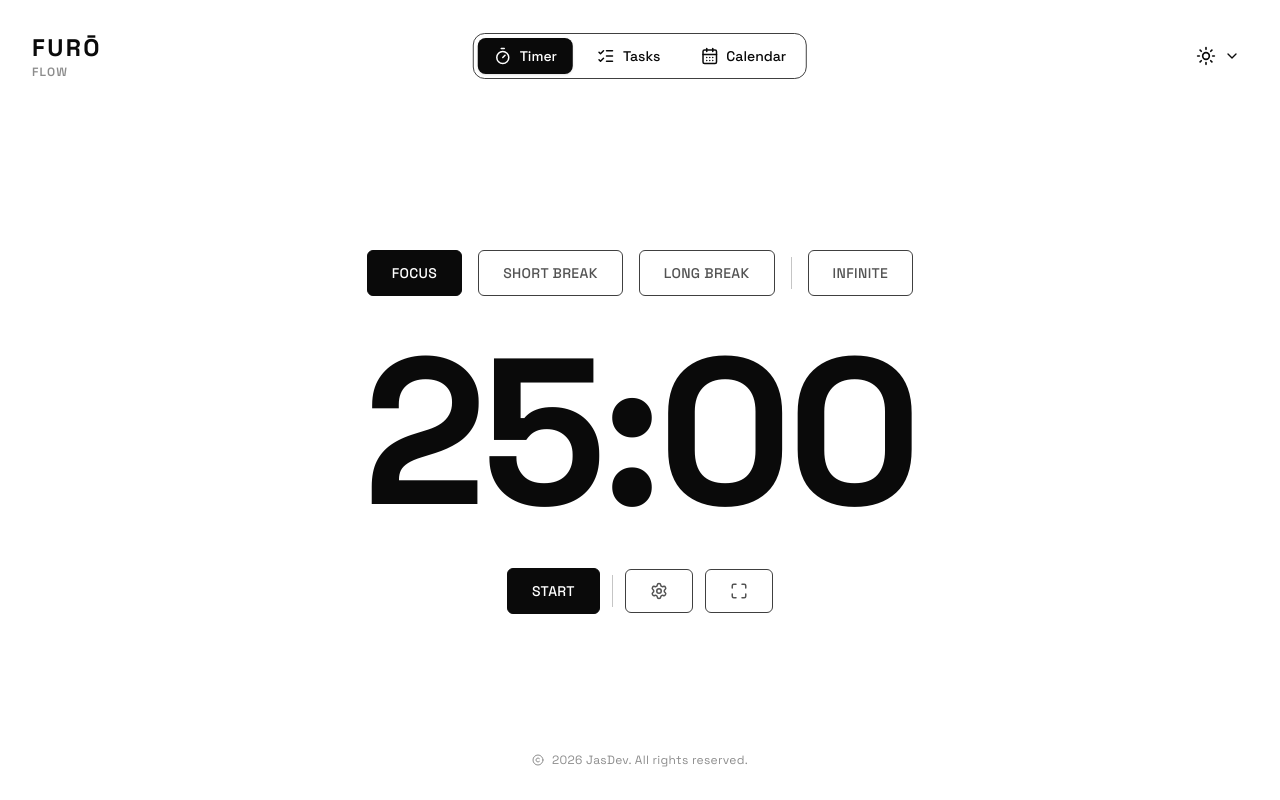
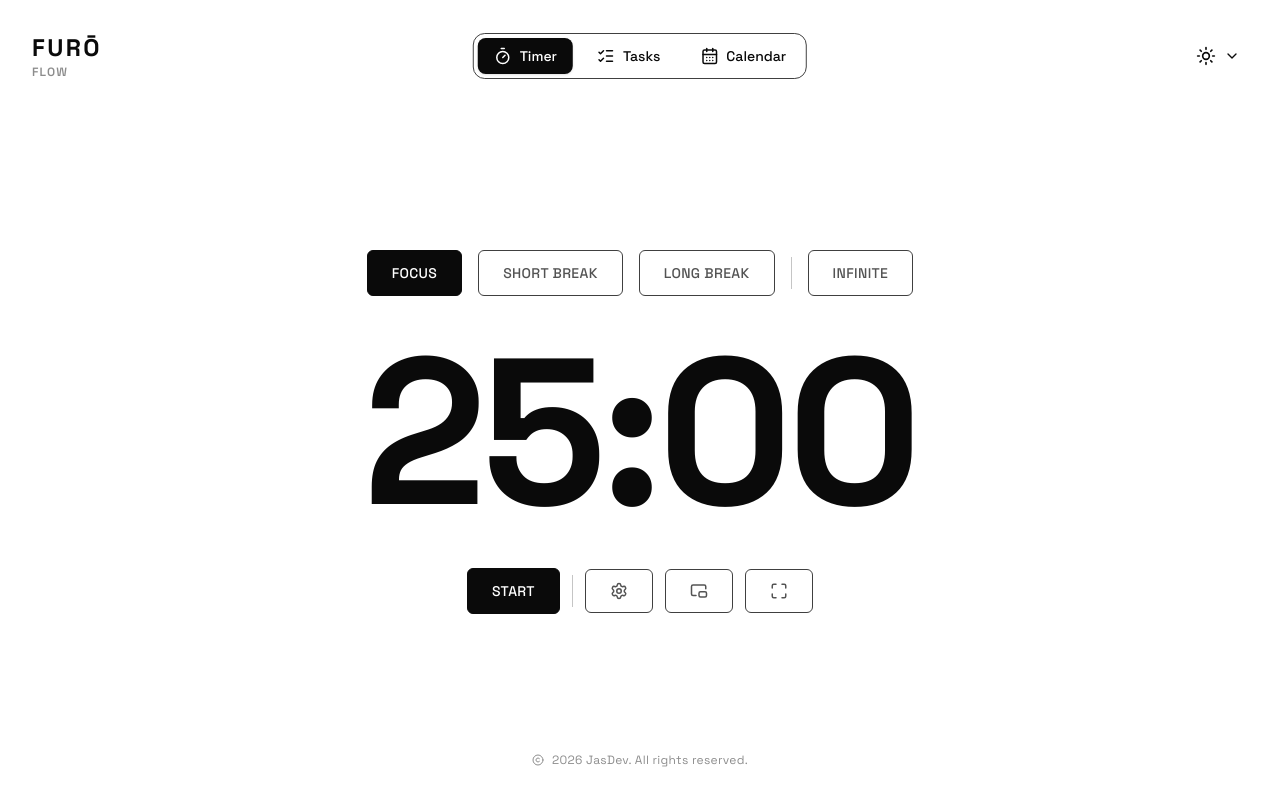
Before and after one commit to JasperTabin/Furo, a React (Vite) app: page / in a window 1280 px wide. Built offline with nearby package versions, Linux system fonts and the light colour scheme.

Commit message:
Test miniplayer

```diff
--- a/package.json
+++ b/package.json
@@ -16,6 +16,7 @@
     "lucide-react": "^0.563.0",
     "react": "^19.2.0",
     "react-dom": "^19.2.0",
+    "react-router-dom": "^7.13.1",
     "tailwindcss": "^4.1.18",
     "use-local-storage-state": "^19.5.0"
   },
--- /dev/null
+++ b/src/features/timer/components/MiniPlayer.tsx
@@ -0,0 +1,66 @@
+import { PictureInPicture2 } from "lucide-react";
+import { formatTime } from "../utils/formatTime";
+import type { TimerStatus } from "../configs/types";
+
+// ── Button ───────────────────────────────────────────────
+export const MiniPlayerButton = ({
+  onClick,
+  isOpen,
+}: {
+  onClick: () => void;
+  isOpen: boolean;
+}) => (
+  <button
+    onClick={onClick}
+    className={`btn-base ${isOpen ? "btn-active" : "btn-inactive"}`}
+    aria-label="Toggle mini player"
+    title="Mini player"
+  >
+    <PictureInPicture2 size={18} />
+  </button>
+);
+
+// ── Window UI ────────────────────────────────────────────
+export const MiniPlayerWindow = ({
+  status,
+  timeLeft,
+  onStart,
+  onPause,
+  onStop,
+}: {
+  status: TimerStatus;
+  timeLeft: number;
+  onStart: () => void;
+  onPause: () => void;
+  onStop: () => void;
+}) => {
+  const isIdle    = status === "idle";
+  const isRunning = status === "running";
+
+  return (
+    <div className="h-screen flex flex-col items-center justify-center gap-5
+                    bg-(--color-bg) text-(--color-text) overflow-hidden select-none">
+      <div className="text-6xl font-bold tracking-tight leading-none">
+        {formatTime(timeLeft)}
+      </div>
+
+      {isIdle ? (
+        <button onClick={onStart} className="btn-base btn-active px-8">
+          START
+        </button>
+      ) : (
+        <div className="flex items-center gap-3">
+          <button
+            onClick={isRunning ? onPause : onStart}
+            className="btn-base btn-active px-6"
+          >
+            {isRunning ? "PAUSE" : "RESUME"}
+          </button>
+          <button onClick={onStop} className="btn-base btn-danger px-6">
+            STOP
+          </button>
+        </div>
+      )}
+    </div>
+  );
+};
--- a/src/features/timer/components/TimerView.tsx
+++ b/src/features/timer/components/TimerView.tsx
@@ -1,10 +1,11 @@
-// TIMER CONTAINER -  Container & orchestration logic
-
 import { useState, useEffect } from "react";
+import { createPortal } from "react-dom";
 import { useTimer } from "../hooks/useTimer";
+import { useMiniPlayer } from "../hooks/useMiniPlayer";
 import { Timer, ModeSwitcher, FullscreenMode, TimerControls } from "./Timer";
 import { SettingsButton } from "./Settings";
 import { SettingsModal } from "./SettingsView";
+import { MiniPlayerButton, MiniPlayerWindow } from "./MiniPlayer";
 import { loadSettings } from "../utils/settings";
 import type { TimerSettings } from "../configs/types";
 
@@ -13,11 +14,18 @@ interface TimerViewProps {
   toggleFullscreen: () => void;
 }
 
-export const TimerView = ({ isFullscreen, toggleFullscreen }: TimerViewProps) => {
+export const TimerView = ({
+  isFullscreen,
+  toggleFullscreen,
+}: TimerViewProps) => {
   const [isSettingsOpen, setIsSettingsOpen] = useState(false);
-  const [timerSettings, setTimerSettings] = useState<TimerSettings>(loadSettings());
+  const [timerSettings, setTimerSettings] =
+    useState<TimerSettings>(loadSettings());
 
-  const { mode, status, timeLeft, start, pause, reset, switchMode } = useTimer(timerSettings);
+  const { mode, status, timeLeft,  start, pause, reset, switchMode } =
+    useTimer(timerSettings);
+
+  const { openMiniPlayer, popupContainer } = useMiniPlayer();
 
   useEffect(() => {
     const handleStorageChange = () => {
@@ -69,6 +77,10 @@ export const TimerView = ({ isFullscreen, toggleFullscreen }: TimerViewProps) =>
             onClick={() => setIsSettingsOpen(true)}
             isOpen={isSettingsOpen}
           />
+          <MiniPlayerButton
+            onClick={openMiniPlayer}
+            isOpen={!!popupContainer}
+          />
           <FullscreenMode
             isFullscreen={isFullscreen}
             toggleFullscreen={toggleFullscreen}
@@ -81,6 +93,18 @@ export const TimerView = ({ isFullscreen, toggleFullscreen }: TimerViewProps) =>
         onClose={() => setIsSettingsOpen(false)}
         onSave={handleSaveSettings}
       />
+
+      {popupContainer &&
+        createPortal(
+          <MiniPlayerWindow
+            status={status}
+            timeLeft={timeLeft}
+            onStart={start}
+            onPause={pause}
+            onStop={reset}
+          />,
+          popupContainer,
+        )}
     </>
   );
 };
--- /dev/null
+++ b/src/features/timer/hooks/useMiniPlayer.ts
@@ -0,0 +1,74 @@
+import { useState, useEffect, useRef, useCallback } from "react";
+
+export const useMiniPlayer = () => {
+  const popupRef = useRef<Window | null>(null);
+  const [popupContainer, setPopupContainer] = useState<HTMLElement | null>(
+    null,
+  );
+
+  useEffect(() => {
+    return () => {
+      popupRef.current?.close();
+    };
+  }, []);
+
+  const openMiniPlayer = useCallback(() => {
+    if (popupRef.current && !popupRef.current.closed) {
+      popupRef.current.focus();
+      return;
+    }
+
+    const W = 280,
+      H = 220;
+    const left = window.screenX + window.outerWidth - W - 24;
+    const top = window.screenY + window.outerHeight - H - 60;
+
+    const popup = window.open(
+      "",
+      "furo_mini",
+      `width=${W},height=${H},left=${left},top=${top},` +
+        `resizable=no,scrollbars=no,toolbar=no,menubar=no,location=no,status=no`,
+    );
+
+    if (!popup) return;
+    popupRef.current = popup;
+
+    popup.document.title = "FURŌ · Timer";
+    popup.document.body.style.cssText =
+      "margin:0;padding:0;height:100vh;overflow:hidden;";
+
+    // Copy all stylesheets — catch is intentionally a no-op for cross-origin sheets
+    [...document.styleSheets].forEach((ss) => {
+      try {
+        const style = popup.document.createElement("style");
+        style.textContent = [...ss.cssRules].map((r) => r.cssText).join("\n");
+        popup.document.head.appendChild(style);
+      } catch {
+        // Cross-origin stylesheet — skip
+      }
+    });
+
+    // Copy font links
+    document.querySelectorAll("link[rel='stylesheet']").forEach((link) => {
+      popup.document.head.appendChild(link.cloneNode());
+    });
+
+    setPopupContainer(popup.document.body);
+
+    const interval = setInterval(() => {
+      if (popup.closed) {
+        setPopupContainer(null);
+        popupRef.current = null;
+        clearInterval(interval);
+      }
+    }, 500);
+  }, []);
+
+  const closeMiniPlayer = useCallback(() => {
+    popupRef.current?.close();
+    popupRef.current = null;
+    setPopupContainer(null);
+  }, []);
+
+  return { openMiniPlayer, closeMiniPlayer, popupContainer };
+};
```
Also changed, not shown: 1 other file (tests, documents, lock files or other folders).
